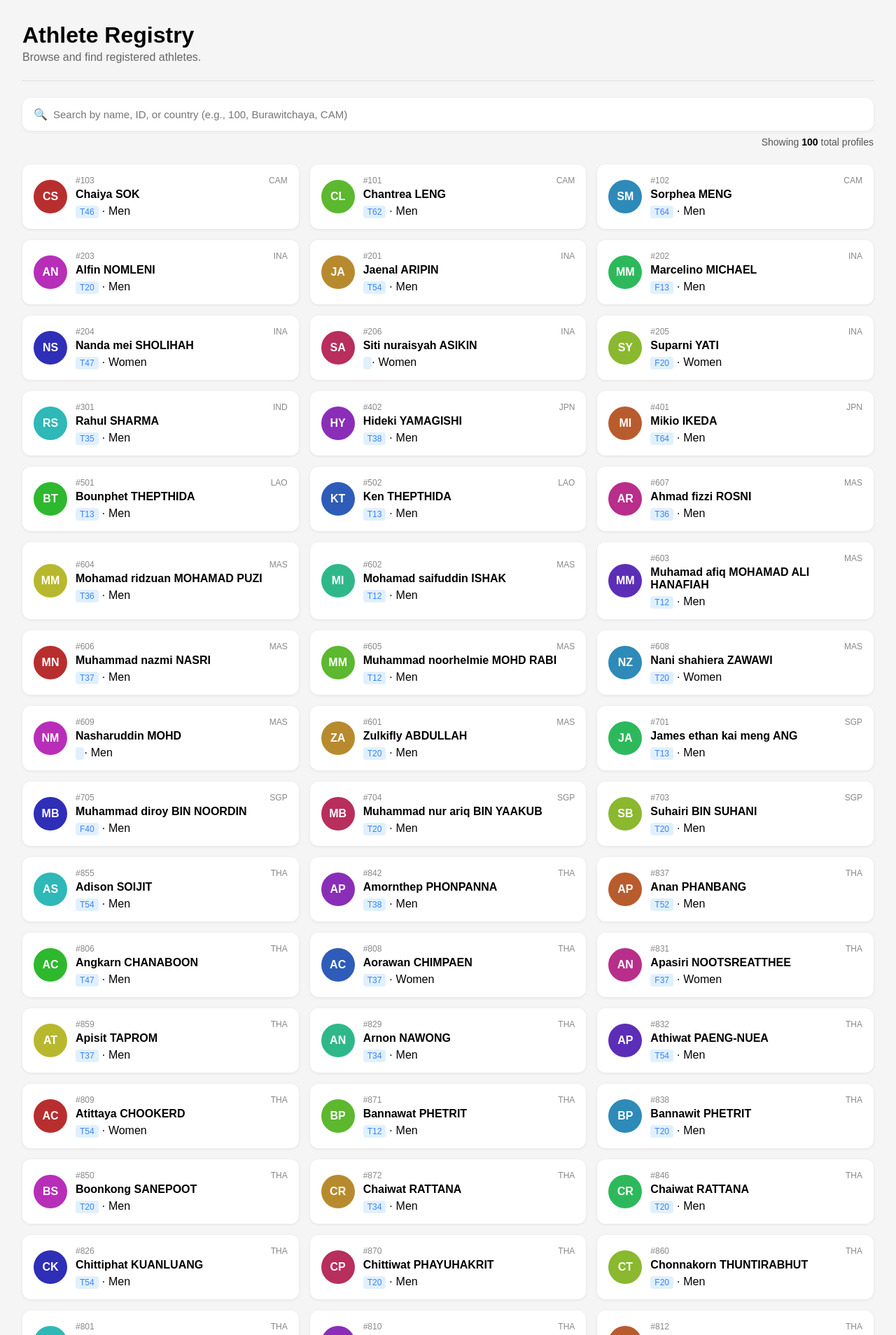
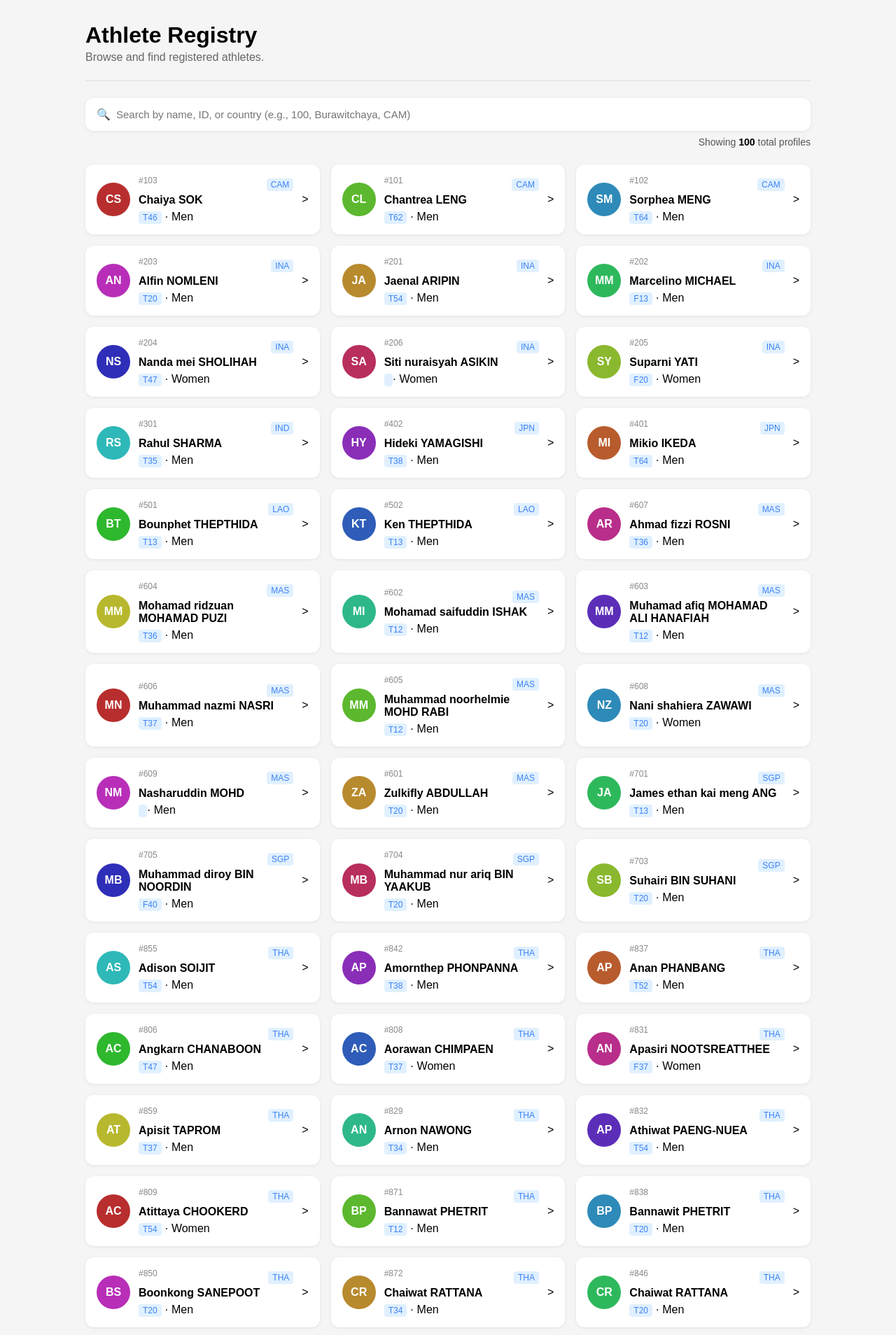
Before and after one commit to klaoooooo/django-project, a Django app: page /members/ in a window 1280 px wide. Shown: the top 1908 px of the page at 70% size. Run offline with Django 5.2, Linux system fonts and the light colour scheme.

Commit message:
Enhance card layout: add max-width to cards and style for country display

```diff
--- a/members/templates/index.html
+++ b/members/templates/index.html
@@ -4,7 +4,7 @@
     <title>Athlete Registry</title>
     <style>
         * { box-sizing: border-box; margin: 0; padding: 0; }
-        body { font-family: Arial, sans-serif; background: #f5f5f5; padding: 32px; }
+        body { font-family: Arial, sans-serif; background: #f5f5f5; padding: 32px; max-width: 1100px; margin: 0 auto; }
 
         .header { display: flex; justify-content: space-between; align-items: flex-start; margin-bottom: 24px; }
         .header h1 { font-size: 32px; font-weight: 900; }
@@ -21,12 +21,13 @@
 
         .grid { display: grid; grid-template-columns: repeat(3, 1fr); gap: 16px; }
 
-        .card { background: white; border-radius: 12px; padding: 16px; display: flex; align-items: center; gap: 12px; box-shadow: 0 1px 4px rgba(0,0,0,0.08); cursor: pointer; text-decoration: none; color: black; }
+        .card { background: white; border-radius: 12px; padding: 16px; min-height: 100px; max-width: 350px; display: flex; align-items: center; gap: 12px; box-shadow: 0 1px 4px rgba(0,0,0,0.08); cursor: pointer; text-decoration: none; color: black; }
         .card:hover { background: #f0f4ff; }
 
         .avatar { width: 48px; height: 48px; border-radius: 50%; display: flex; align-items: center; justify-content: center; font-weight: bold; color: white; font-size: 16px; flex-shrink: 0; }
 
         .card-info { flex: 1; }
+        .card-country { background: #e0f0ff; color: #3b82f6; border-radius: 4px; padding: 2px 6px; font-size: 12px; display: inline-block; margin-top: 4px; }
         .card-meta { display: flex; justify-content: space-between; font-size: 12px; color: #888; margin-bottom: 4px; }
         .card-name { font-size: 16px; font-weight: bold; margin-bottom: 6px; }
         .badge { background: #e0f0ff; color: #3b82f6; border-radius: 4px; padding: 2px 6px; font-size: 12px; }
@@ -62,7 +63,7 @@
     <div class="card-info">
         <div class="card-meta">
             <span>#{{ s.id }}</span>
-            <span>{{ s.country }}</span>
+            <span class="card-country">{{ s.country }}</span>
         </div>
         <div class="card-name">{{ s.firstName }} {{ s.lastName }}</div>
         <div>
@@ -70,6 +71,7 @@
             · {{ s.gender }}
         </div>
     </div>
+    <span>></span>
 </a>
 {% endwith %}
 {% endfor %}
```
